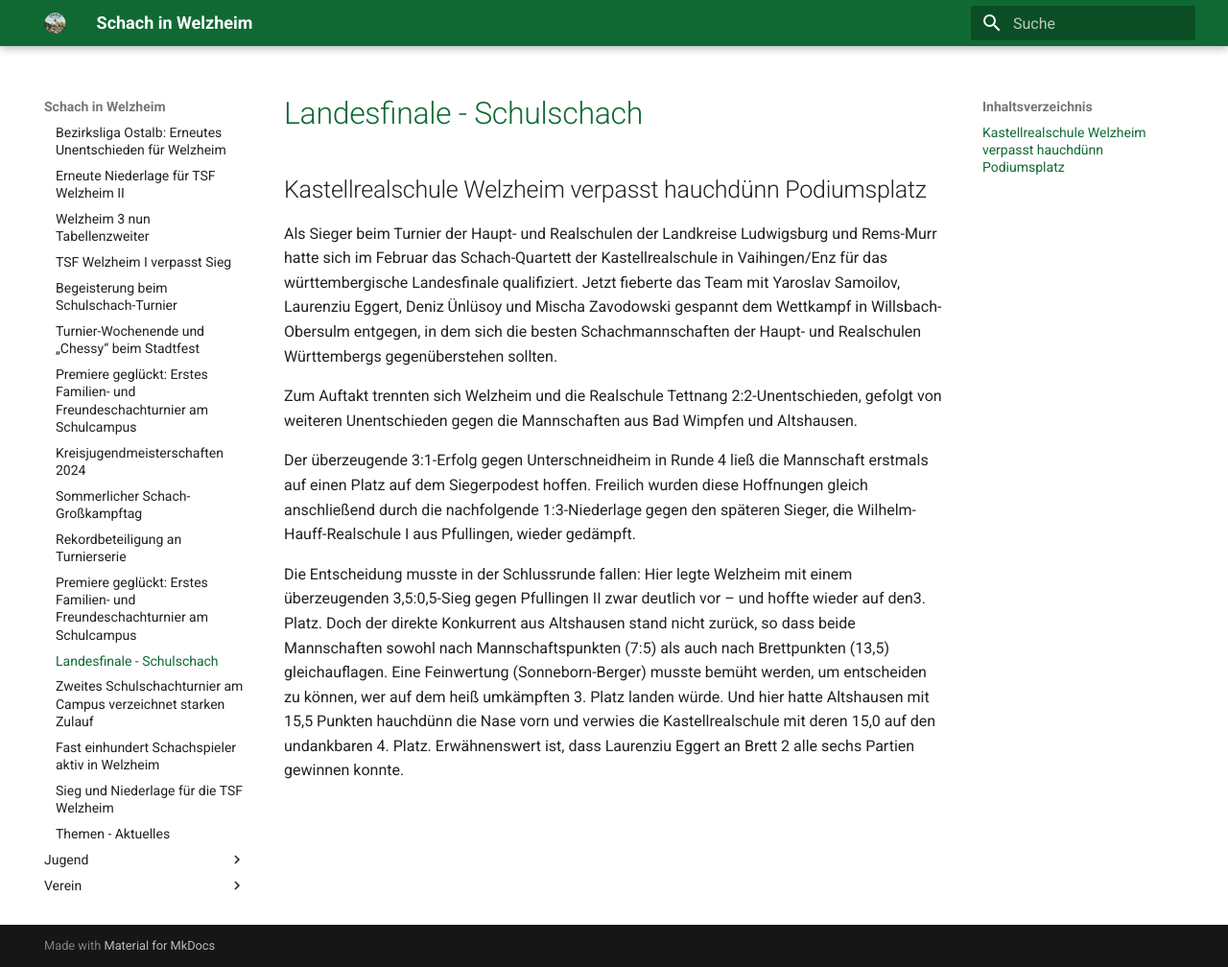
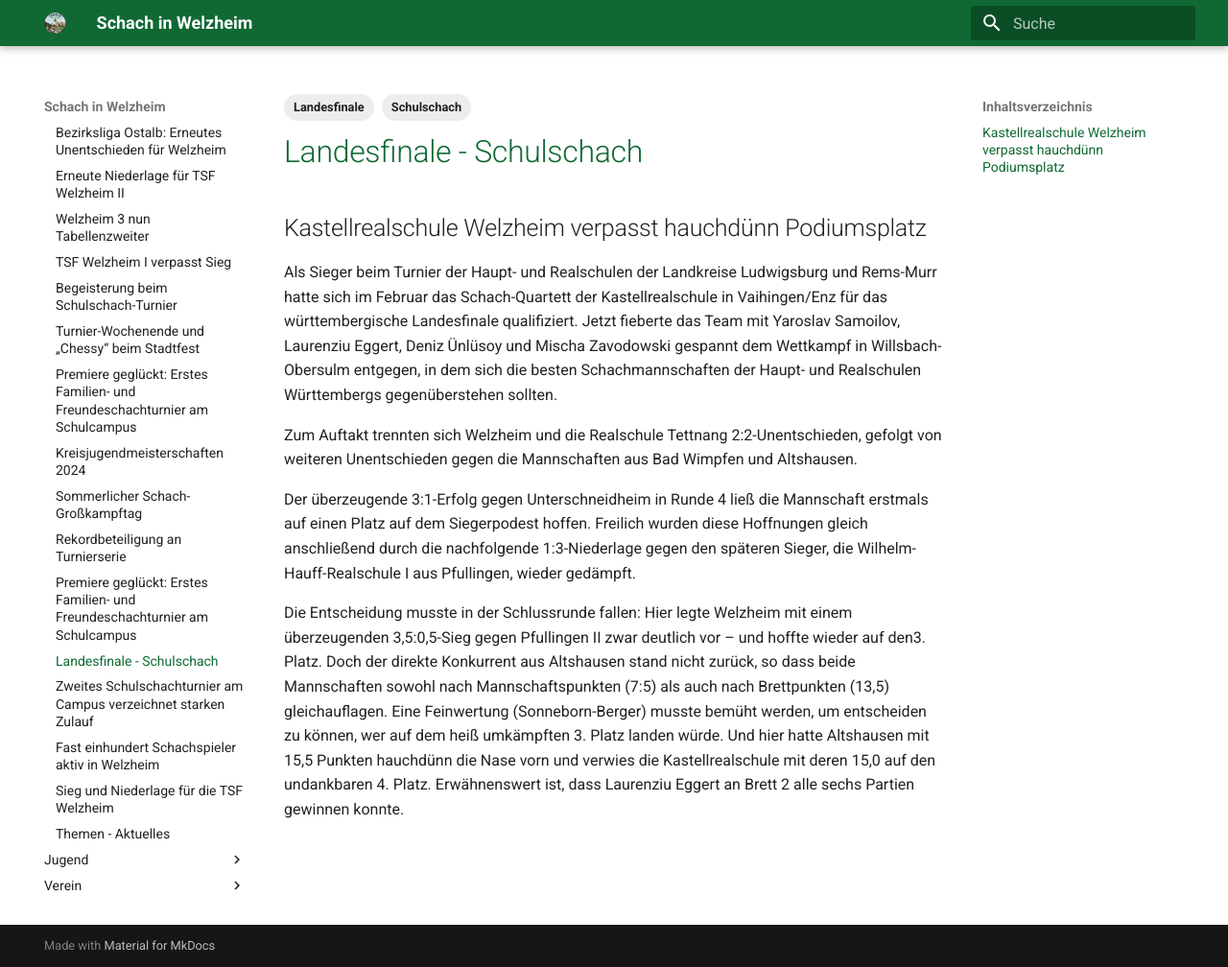
Before and after one commit to schachwelzheim/schachwelzheim, an MkDocs documentation site: the page built from docs/aktuelles/2026-03-13.md, in a window 1280 px wide and 1008 px high. Shown: the whole window at 96% size. Built offline with MkDocs 1.6.1 and Material for MkDocs 9.7.7, drawn with Linux system fonts in a browser that asks for light colours.

Commit message:
Add tags to 2026-03-13.md for categorization
Added tags for better categorization of the document.

```diff
--- a/docs/aktuelles/2026-03-13.md
+++ b/docs/aktuelles/2026-03-13.md
@@ -1,3 +1,10 @@
+---
+tags:
+  - Schulschach
+  - Landesfinale
+---
+
+
 # Landesfinale - Schulschach
 
 ## Kastellrealschule Welzheim verpasst hauchdünn Podiumsplatz
```
